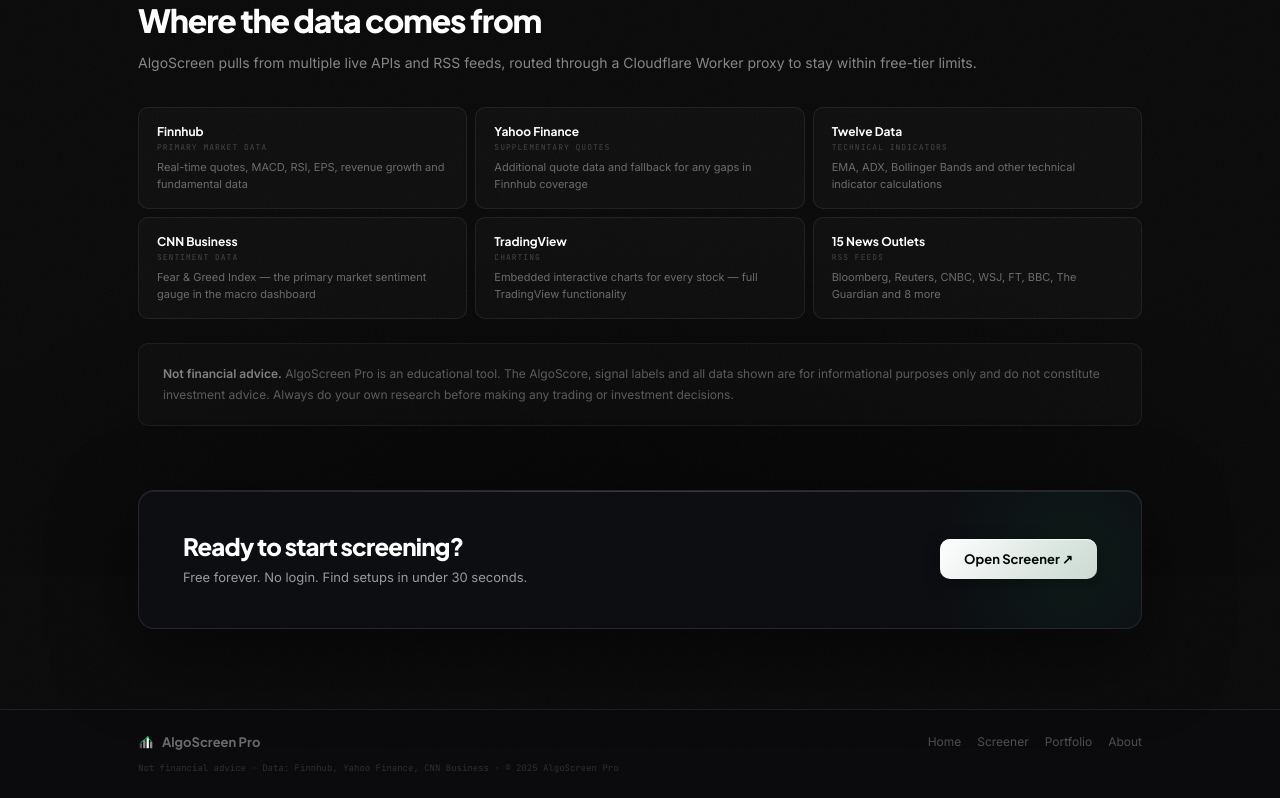
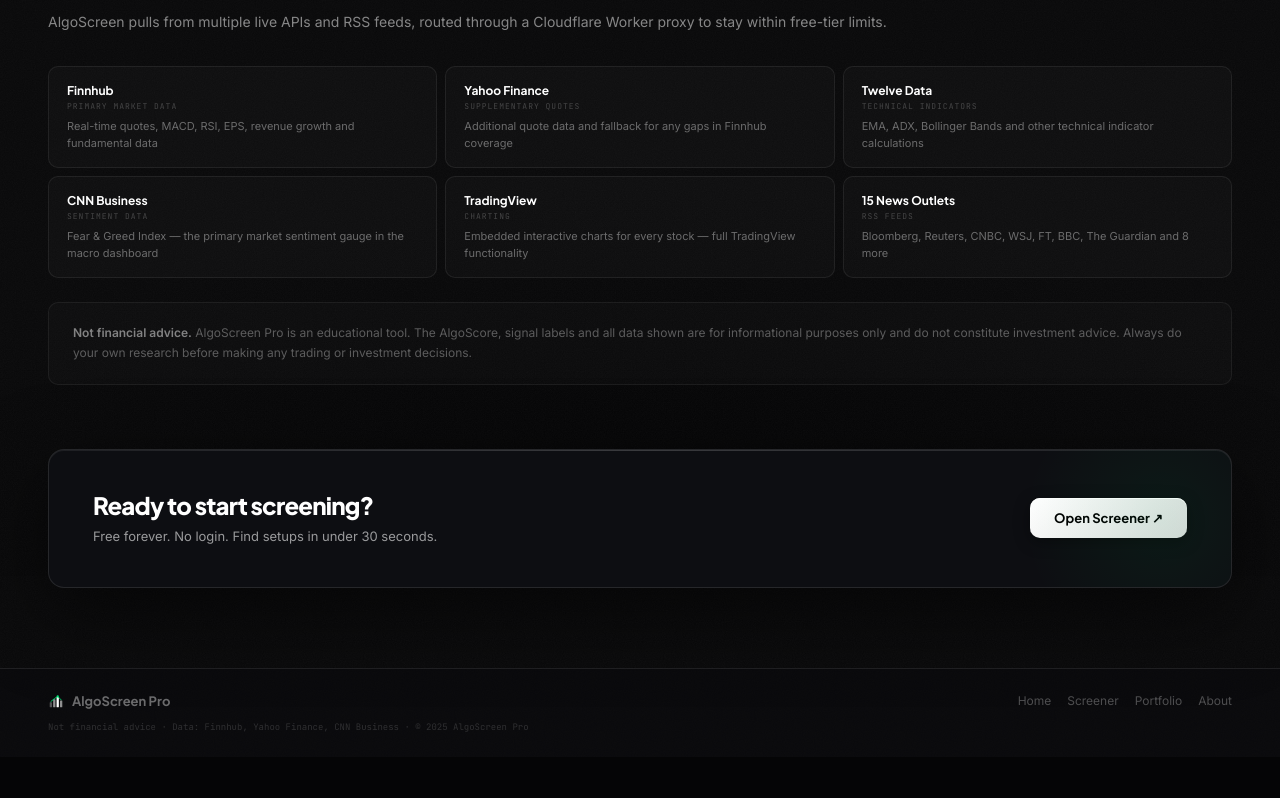
Before and after one commit to Brown-Brother14/stockscreener, a plain HTML site: page about.html in a window 1280 px wide. Shown: the part 1824-2622 px from the top of the page. After the commit the page ends 2581 px from the top, so only its background shows below. Drawn offline with Linux system fonts and the light colour scheme.

Commit message:
Update about.html

```diff
--- a/about.html
+++ b/about.html
@@ -46,8 +46,8 @@
 @keyframes fUp{from{opacity:0;transform:translateY(18px)}to{opacity:1;transform:none}}
 
 /* ── MAIN WRAPPER — everything shares this width ── */
-.wrap{max-width:1100px;margin:0 auto;padding:0 48px}
-@media(max-width:700px){.wrap{padding:0 24px}}
+.wrap{max-width:1400px;margin:0 auto;padding:0 48px}
+@media(max-width:700px){.wrap{padding:0 20px}}
 
 /* ── HERO ── */
 .hero{padding-top:130px;padding-bottom:64px;border-bottom:1px solid var(--glass-border)}
@@ -140,7 +140,7 @@
 
 /* ── FOOTER ── */
 footer{border-top:1px solid var(--glass-border);padding:24px 0;background:rgba(10,11,14,.6)}
-.foot-inner{max-width:1100px;margin:0 auto;padding:0 48px;display:flex;align-items:center;justify-content:space-between;flex-wrap:wrap;gap:12px}
+.foot-inner{max-width:1400px;margin:0 auto;padding:0 48px;display:flex;align-items:center;justify-content:space-between;flex-wrap:wrap;gap:12px}
 @media(max-width:700px){.foot-inner{padding:0 24px;flex-direction:column;align-items:flex-start}}
 .f-logo{display:flex;align-items:center;gap:8px;font-family:'Plus Jakarta Sans',system-ui,sans-serif;font-size:13px;font-weight:700;color:rgba(255,255,255,.4);text-decoration:none;transition:color .2s}
 .f-logo:hover{color:#fff}
```
